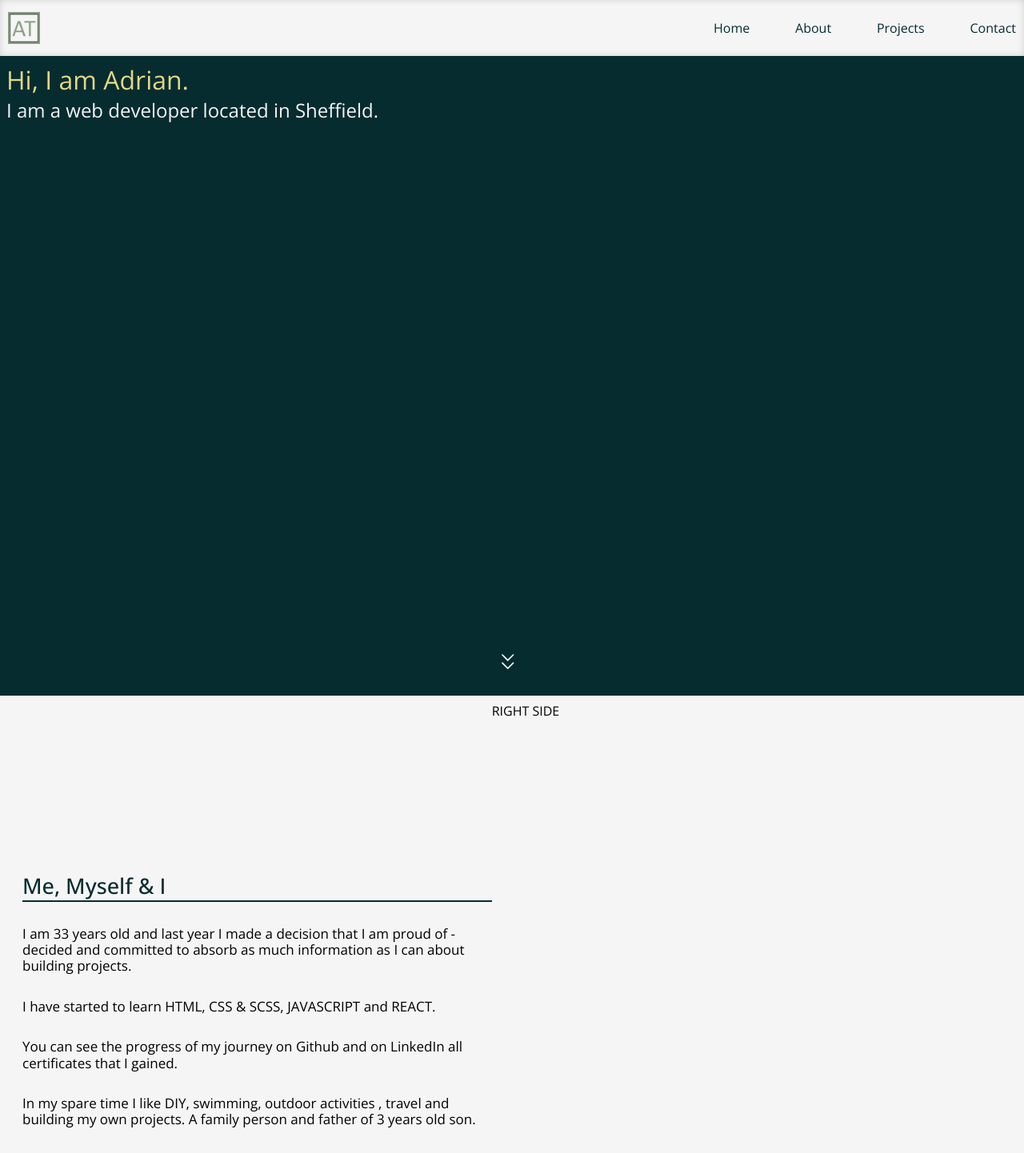
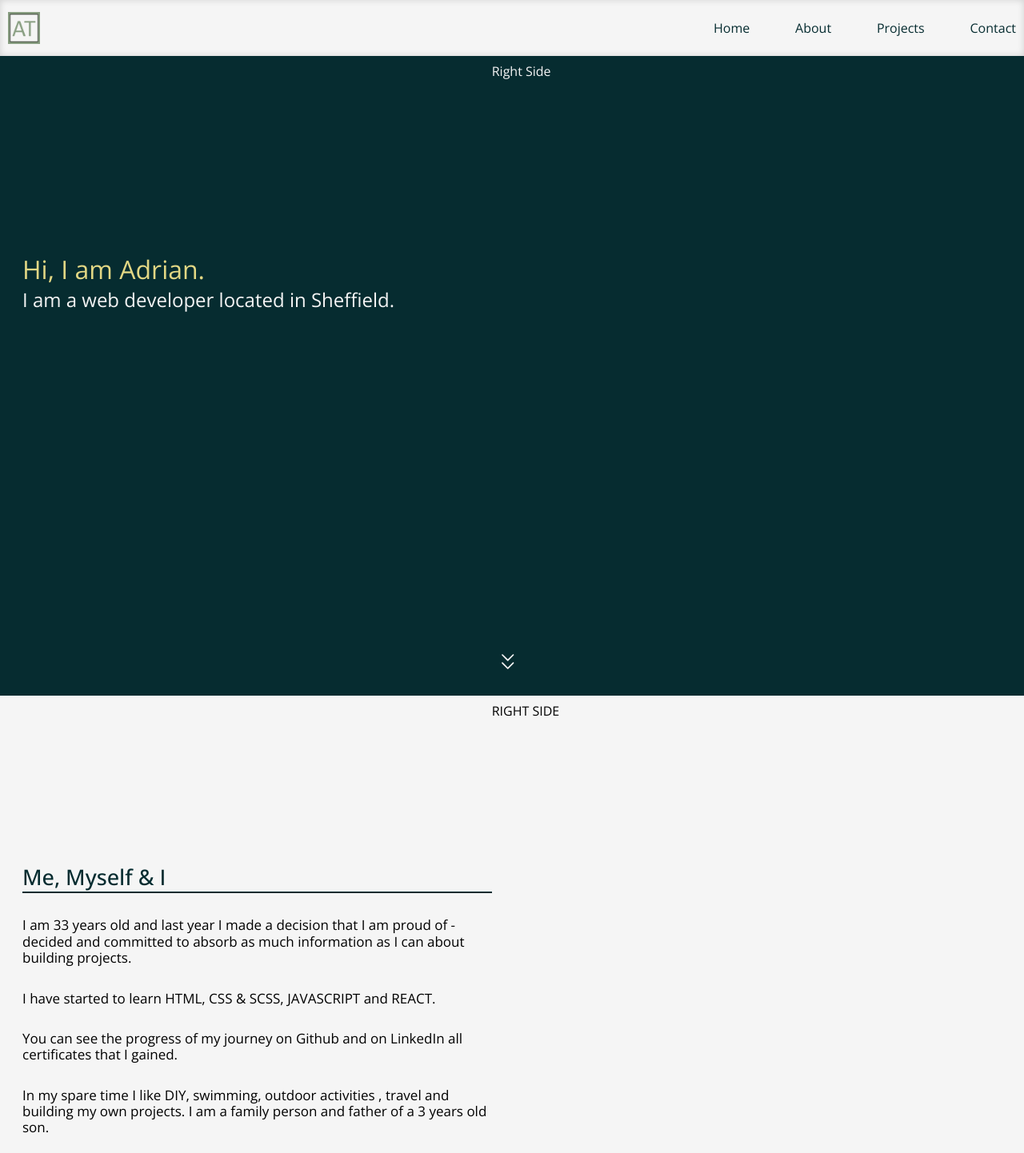
Before and after one commit to Adriantutuianu/personal-website, a React (Create React App) app: page / in a window 1280 px wide. Shown: the top 1442 px of the page at 80% size. Built offline with nearby package versions, Linux system fonts and the light colour scheme.

Commit message:
Styled home section left side

```diff
--- a/src/Sections/About.js
+++ b/src/Sections/About.js
@@ -21,8 +21,8 @@ const About = ({ setTitle }) => {
         </p>
         <p>
           In my spare time I like DIY, swimming, outdoor activities , travel and
-          building my own projects. A family person and father of 3 years old
-          son.
+          building my own projects. I am a family person and father of a 3 years
+          old son.
         </p>
         <p>
           Interested in the entire frontend spectrum and working on ambitious
--- a/src/Sections/Home.js
+++ b/src/Sections/Home.js
@@ -7,8 +7,13 @@ const Home = ({ setTitle }) => {
   return (
     <Element name="home-section" id="home" className="section">
       {" "}
-      <h1>Hi, I am Adrian.</h1>
-      <h2>I am a web developer located in Sheffield.</h2>
+      <div className="left-side">
+        <h1 className="title">Hi, I am Adrian.</h1>
+        <h2 className="sub-title">
+          I am a web developer located in Sheffield.
+        </h2>
+      </div>
+      <div className="right-side">Right Side</div>
       <ScrollTo
         destination={"about-section"}
         title={"About - Adrian Tut"}
--- a/src/Sections/home.scss
+++ b/src/Sections/home.scss
@@ -2,7 +2,22 @@
   margin-top: var(--header-bar-height);
   background: var(--primary-color);
   color: var(--fourth-color);
-  h1 {
-    color: var(--third-color);
+  display: flex;
+  .left-side {
+    display: flex;
+    flex-direction: column;
+    justify-content: center;
+    height: 100%;
+    width: 48%;
+    padding-left: 20px;
+    .title {
+      color: var(--third-color);
+    }
+    .sub-title {
+      margin-bottom: 40%;
+    }
+  }
+  .right-side {
+    width: 48%;
   }
 }
```
